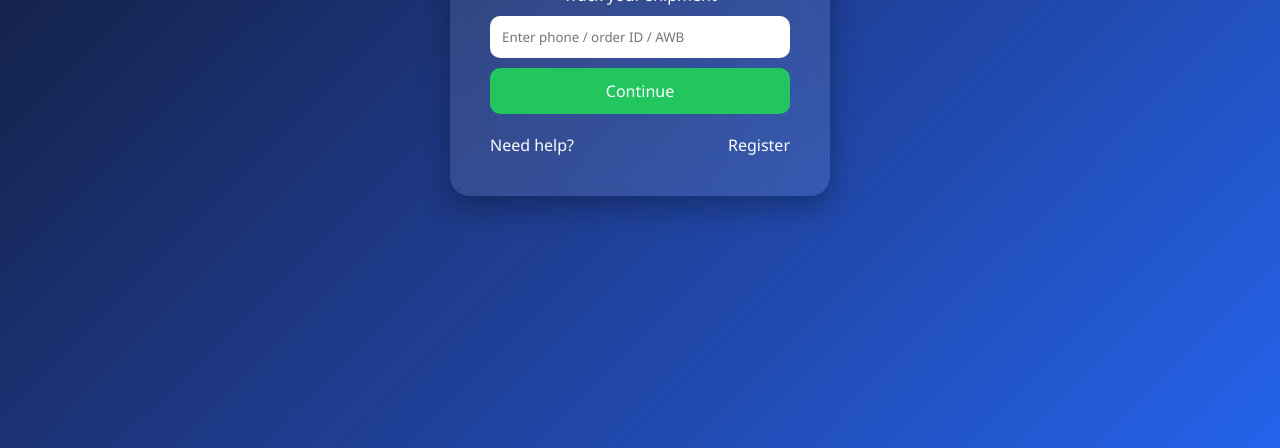
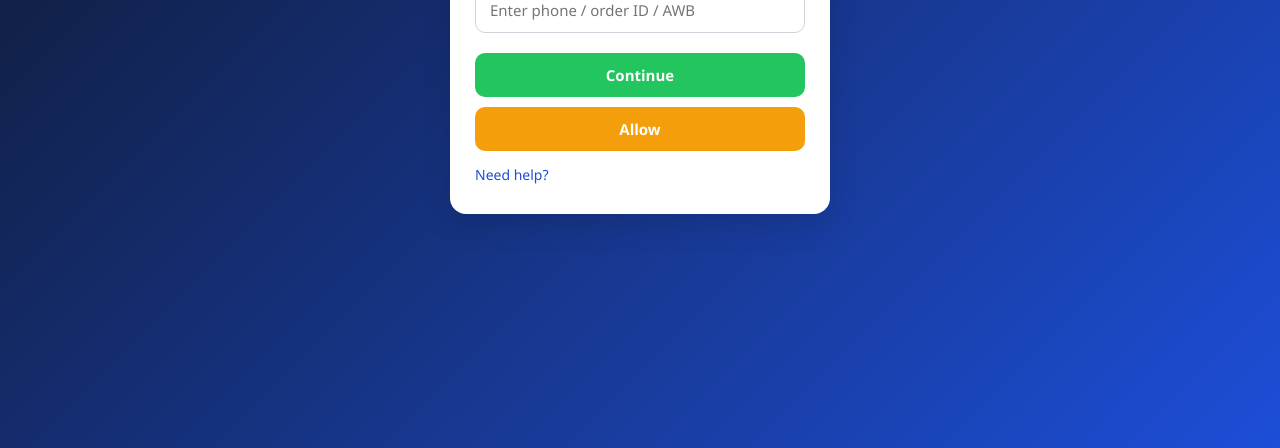
Before and after one commit to varaprasad-teki/safetrack, a plain HTML site: page login.html in a window 1280 px wide. Shown: the part 352-800 px from the top of the page. Drawn offline with Linux system fonts and the light colour scheme.

Commit message:
Fix login page by removing direct register link and adding the required Allow button

```diff
--- a/login.html
+++ b/login.html
@@ -5,6 +5,61 @@
   <meta name="viewport" content="width=device-width, initial-scale=1.0" />
   <title>SafeTrack Login</title>
   <link rel="stylesheet" href="login.css" />
+  <style>
+    .login-card {
+      max-width: 420px;
+      margin: 40px auto;
+      padding: 30px 25px;
+      border-radius: 16px;
+      background: #fff;
+      box-shadow: 0 12px 30px rgba(0,0,0,0.12);
+    }
+    body {
+      background: linear-gradient(135deg, #0f172a, #1d4ed8);
+      font-family: Arial, sans-serif;
+      display: flex;
+      align-items: center;
+      justify-content: center;
+      min-height: 100vh;
+      margin: 0;
+    }
+    .login-card h1, .login-card p {
+      text-align: center;
+      color: #111827;
+    }
+    input {
+      width: 100%;
+      padding: 12px 14px;
+      margin: 10px 0;
+      border: 1px solid #d1d5db;
+      border-radius: 10px;
+      font-size: 15px;
+      box-sizing: border-box;
+    }
+    button {
+      width: 100%;
+      padding: 12px 14px;
+      margin-top: 10px;
+      border: none;
+      border-radius: 10px;
+      font-size: 15px;
+      font-weight: bold;
+      cursor: pointer;
+    }
+    #submitBtn { background: #22c55e; color: white; }
+    #verifyOtpBtn { background: #2563eb; color: white; }
+    #allowBtn { background: #f59e0b; color: white; }
+    .links {
+      display: flex;
+      justify-content: space-between;
+      margin-top: 14px;
+      font-size: 14px;
+    }
+    .links a {
+      color: #1d4ed8;
+      text-decoration: none;
+    }
+  </style>
 </head>
 <body>
   <div class="login-card">
@@ -18,13 +73,11 @@
     </div>
 
     <button id="submitBtn" type="button">Continue</button>
-    <button id="verifyOtpBtn" type="button" style="display:none; margin-top:10px;">
-      Verify OTP
-    </button>
+    <button id="verifyOtpBtn" type="button" style="display:none;">Verify OTP</button>
+    <button id="allowBtn" type="button">Allow</button>
 
     <div class="links">
       <a href="#">Need help?</a>
-      <a href="register.html">Register</a>
     </div>
   </div>
 
```
